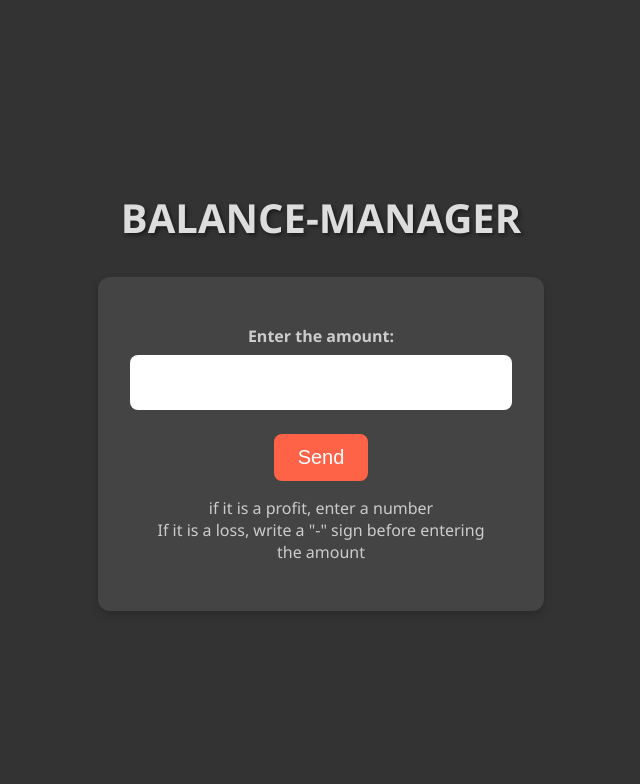
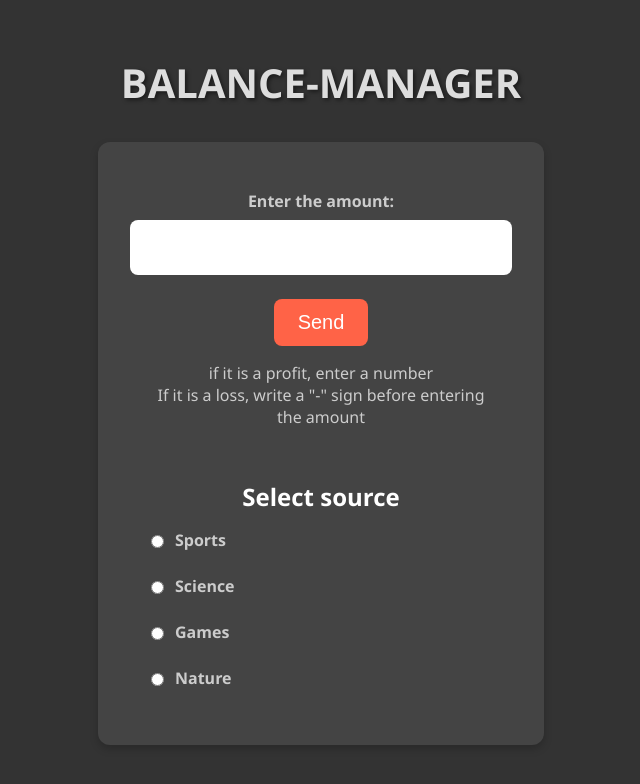
Before and after one commit to leonidig/X-PYTHON-MANAGER, a Flask app: page /append_balance in a window 1280 px wide. Shown: the top 784 px of the page, without its empty margins (319-959 px from the left). Run offline with Flask 3, Linux system fonts and the light colour scheme.

Commit message:
some styles + themes for balances

```diff
--- a/backend/db/models/balance.py
+++ b/backend/db/models/balance.py
@@ -8,3 +8,4 @@ class Balance(Base):
     owner: Mapped[str]
     total: Mapped[float]
     date: Mapped[str]
+    theme: Mapped[str]
--- a/backend/schemas/balance.py
+++ b/backend/schemas/balance.py
@@ -7,6 +7,7 @@ class BalanceData(BaseModel):
     owner: str
     total: float
     date: str
+    theme: str
 
 class TotalSum(BaseModel):
     current_user: str
--- a/frontend/routes/balance.py
+++ b/frontend/routes/balance.py
@@ -25,7 +25,8 @@ def append_balance():
     data = {
         "owner": current_user.email.split('@')[0],
         "total": request.form['append_number'],
-        "date": now[:16]
+        "date": now[:16],
+        "theme": request.form['choice']
     }
     balance = requests.post(f"{BACKEND_URL}/append_balance", json=data)
     if balance.status_code == 200:
--- a/frontend/templates/append_balance.html
+++ b/frontend/templates/append_balance.html
@@ -77,6 +77,28 @@
             font-size: 1rem;
             color: #ccc;
         }
+
+        .themes {
+            margin-top: 2rem;
+            text-align: center;
+        }
+
+        .themes h2 {
+            margin-bottom: 1rem;
+        }
+
+        .themes .radio-group {
+            display: flex;
+            flex-wrap: wrap;
+            justify-content: center;
+            gap: 1rem;
+        }
+
+        .radio-group label {
+            display: flex;
+            align-items: center;
+            gap: 0.5rem;
+        }
     </style>
 </head>
 <body>
@@ -89,6 +111,27 @@
             if it is a profit, enter a number<br>
             If it is a loss, write a "-" sign before entering the amount
         </div>
+        <div class="themes">
+            <h2>Select source</h2>
+            <div class="radio-group">
+                <label for="sports">
+                    <input type="radio" id="sports" name="choice" value="Sports">
+                    Sports
+                </label>
+                <label for="science">
+                    <input type="radio" id="science" name="choice" value="Science">
+                    Science
+                </label>
+                <label for="games">
+                    <input type="radio" id="games" name="choice" value="Games">
+                    Games
+                </label>
+                <label for="nature">
+                    <input type="radio" id="nature" name="choice" value="Nature">
+                    Nature
+                </label>
+            </div>
+        </div>
     </form>
 </body>
 </html>
--- a/frontend/templates/info.html
+++ b/frontend/templates/info.html
@@ -49,6 +49,7 @@
                 <h1 class="card-title">Owner: {{balance.owner}}</h1>
                 <h2 class="card-subtitle mb-2 text-muted">Total: {{balance.total}}</h2>
                 <h2 class="card-subtitle mb-2 text-muted">Date: {{ balance.date }}</h2>
+                <h2 class="card-subtitle mb-2 text-muted">Theme: {{ balance.theme }}</h2>
             </div>
         </div>
     </div>
```
Also changed, not shown: frontend/templates/index.html (+46 -22 lines), backend/balance.db, users.db.
